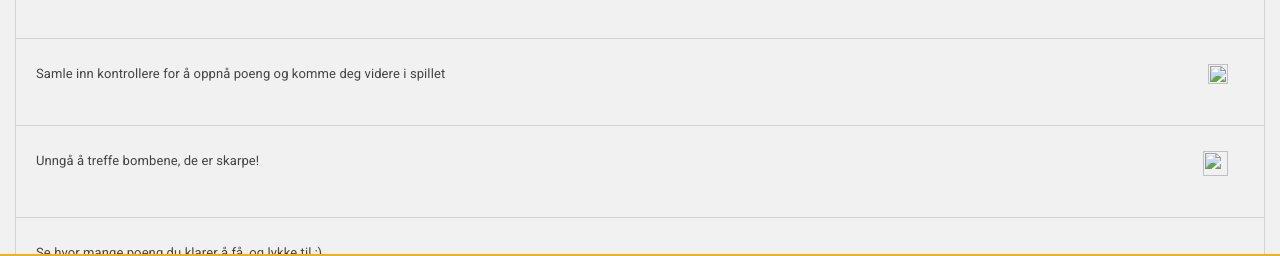
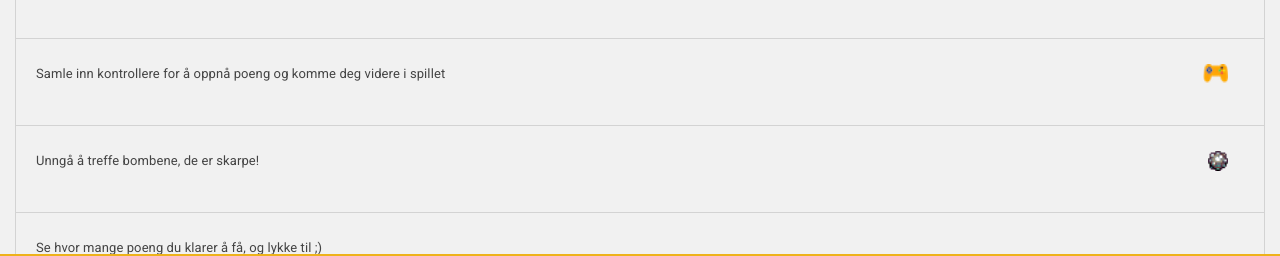
Before and after one commit to Irnis18/Projectx, a website: page nettside/html/regler.html in a window 1280 px wide. Shown: the part 519-775 px from the top of the page. Drawn offline with nearby package versions, Linux system fonts and the light colour scheme.

Commit message:
Liten fike med file pathen

```diff
--- a/nettside/html/regler.html
+++ b/nettside/html/regler.html
@@ -59,10 +59,10 @@
           src="../assets/img/piler/piltastNed.png" width="42px" height="42px" align="middle" /></li>
 
       <li class="list-group-item">Samle inn kontrollere for å oppnå poeng og komme deg videre i spillet <img
-          src="../../spill/assets/img/consolle-small.png" width="20" height="20" /></li>
+          src="../../spill/assets/img/gameItems/consollSmall.png" width="25" height="20" /></li>
 
-      <li class="list-group-item">Unngå å treffe bombene, de er skarpe! <img src="../../spill/assets/img/bomb.png"
-          width="25" height="25" /></li>
+      <li class="list-group-item">Unngå å treffe bombene, de er skarpe! <img src="../../spill/assets/img/gameItems/bomb.png"
+          width="20" height="20" /></li>
 
       <li class="list-group-item">Se hvor mange poeng du klarer å få, og lykke til ;) </li>
     </ol>
```
